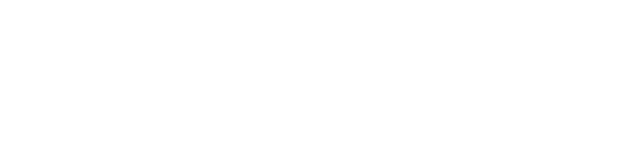
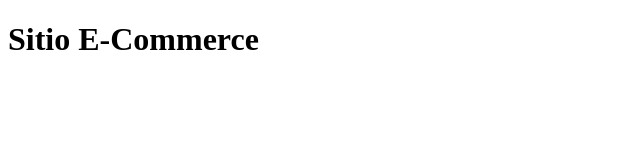
Before and after one commit to ciorodalvi/m2_cierre_ecommerce, a plain HTML site: page index.html in a window 1280 px wide. Shown: the whole page, without its empty margins (0-640 px from the left). Drawn offline with Linux system fonts and the light colour scheme.

Commit message:
Se agrega header al documento

```diff
--- a/index.html
+++ b/index.html
@@ -6,6 +6,8 @@
     <title>Proyecto final m2</title>
 </head>
 <body>
-
+    <header>
+        <h1>Sitio E-Commerce</h1>
+    </header>
 </body>
 </html>
```
